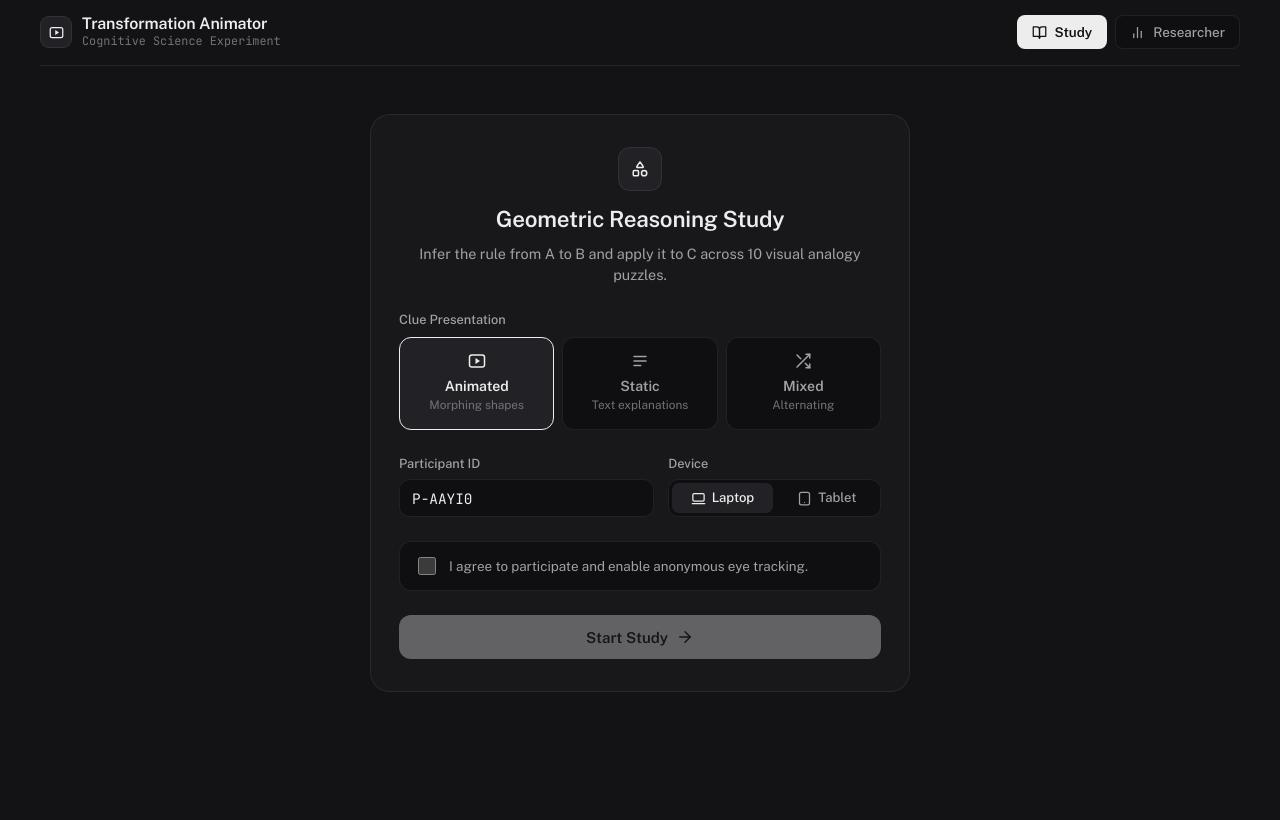
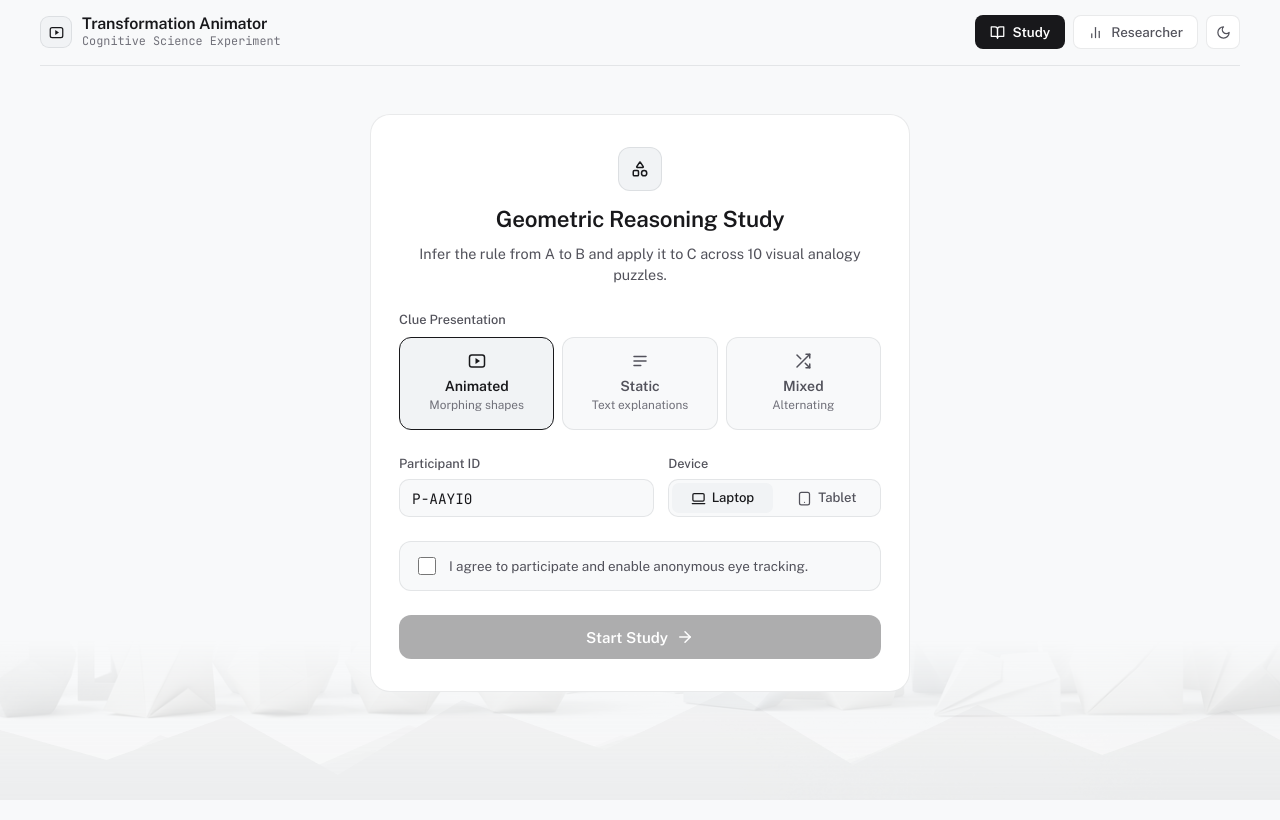
Before and after one commit to poorvithdevang861/transformationhci, a React (Vite) app: page / in a window 1280 px wide. Built offline with nearby package versions, Linux system fonts and the light colour scheme.

Commit message:
fixed the light theme

```diff
--- a/src/App.tsx
+++ b/src/App.tsx
@@ -1,7 +1,21 @@
-import React, { useState } from 'react';
+import React, { useState, useEffect } from 'react';
 import { Header, AppView } from './components/common/Header';
+import { BottomCutout } from './components/common/BottomCutout';
 import { StudyContainer } from './features/study/StudyContainer';
 import { ResearcherDashboard } from './features/researcher/ResearcherDashboard';
+
+type Theme = 'dark' | 'light';
+
+const getInitialTheme = (): Theme => {
+  if (typeof window !== 'undefined') {
+    const saved = localStorage.getItem('ta-theme') as Theme | null;
+    if (saved === 'light' || saved === 'dark') return saved;
+    if (window.matchMedia && window.matchMedia('(prefers-color-scheme: light)').matches) {
+      return 'light';
+    }
+  }
+  return 'dark';
+};
 
 const getInitialView = (): AppView => {
   if (typeof window !== 'undefined') {
@@ -13,15 +27,35 @@ const getInitialView = (): AppView => {
 
 export const App: React.FC = () => {
   const [currentView, setCurrentView] = useState<AppView>(getInitialView);
+  const [theme, setTheme] = useState<Theme>(getInitialTheme);
+
+  useEffect(() => {
+    document.documentElement.setAttribute('data-theme', theme);
+    document.documentElement.style.colorScheme = theme;
+    localStorage.setItem('ta-theme', theme);
+  }, [theme]);
+
+  const handleToggleTheme = () => {
+    setTheme(prev => (prev === 'dark' ? 'light' : 'dark'));
+  };
 
   return (
-    <div className="shell" style={{ minHeight: '100vh', display: 'flex', flexDirection: 'column' }}>
-      <Header currentView={currentView} onNavigate={setCurrentView} />
+    <>
+      <div className="shell" style={{ minHeight: '100vh', display: 'flex', flexDirection: 'column', position: 'relative', zIndex: 1 }}>
+        <Header
+          currentView={currentView}
+          onNavigate={setCurrentView}
+          theme={theme}
+          onToggleTheme={handleToggleTheme}
+        />
 
-      <main style={{ flex: 1 }}>
-        {currentView === 'study' && <StudyContainer onNavigate={setCurrentView} />}
-        {currentView === 'researcher' && <ResearcherDashboard />}
-      </main>
-    </div>
+        <main style={{ flex: 1 }}>
+          {currentView === 'study' && <StudyContainer onNavigate={setCurrentView} />}
+          {currentView === 'researcher' && <ResearcherDashboard />}
+        </main>
+      </div>
+
+      <BottomCutout />
+    </>
   );
 };
--- /dev/null
+++ b/src/components/common/BottomCutout.tsx
@@ -0,0 +1,63 @@
+import React from 'react';
+
+export const BottomCutout: React.FC = () => {
+  return (
+    <div
+      className="bottom-cutout"
+      aria-hidden="true"
+      style={{
+        position: 'fixed',
+        bottom: 0,
+        left: 0,
+        right: 0,
+        height: '160px',
+        pointerEvents: 'none',
+        zIndex: 0,
+        userSelect: 'none',
+        overflow: 'hidden',
+        WebkitMaskImage: 'linear-gradient(to top, rgba(0,0,0,0.85) 0%, rgba(0,0,0,0.4) 65%, transparent 100%)',
+        maskImage: 'linear-gradient(to top, rgba(0,0,0,0.85) 0%, rgba(0,0,0,0.4) 65%, transparent 100%)',
+      }}
+    >
+      {/* Photo cutout image */}
+      <img
+        src="/img/bottom-cutout.jpg"
+        alt=""
+        style={{
+          position: 'absolute',
+          bottom: 0,
+          left: '50%',
+          transform: 'translateX(-50%)',
+          width: '100%',
+          maxWidth: '1600px',
+          height: '100%',
+          objectFit: 'cover',
+          objectPosition: 'center bottom',
+          opacity: 'var(--cutout-opacity, 0.16)',
+          filter: 'var(--cutout-filter, contrast(1.15) brightness(0.9))',
+          mixBlendMode: 'var(--cutout-blend, normal)' as React.CSSProperties['mixBlendMode'],
+          transition: 'opacity 0.25s ease, filter 0.25s ease',
+        }}
+      />
+
+      {/* Subtle architectural faceted origami vector overlay */}
+      <svg
+        viewBox="0 0 1440 160"
+        preserveAspectRatio="none"
+        style={{
+          position: 'absolute',
+          bottom: 0,
+          left: 0,
+          width: '100%',
+          height: '100%',
+          opacity: 'var(--cutout-svg-opacity, 0.08)',
+          fill: 'var(--ink)',
+        }}
+      >
+        <polygon points="0,160 0,90 120,120 260,75 380,135 520,60 680,110 820,50 960,125 1100,65 1240,115 1380,70 1440,100 1440,160" />
+        <polygon points="60,160 180,95 320,140 460,85 600,130 760,80 900,145 1040,90 1200,135 1340,80 1440,120 1440,160" opacity="0.6" />
+        <polygon points="0,160 140,125 280,150 420,110 560,145 700,95 860,140 1020,105 1160,150 1300,100 1440,140 1440,160" opacity="0.3" />
+      </svg>
+    </div>
+  );
+};
--- a/src/components/common/Header.tsx
+++ b/src/components/common/Header.tsx
@@ -7,9 +7,17 @@ interface HeaderProps {
   currentView: AppView;
   onNavigate: (view: AppView) => void;
   statusChip?: React.ReactNode;
+  theme: 'dark' | 'light';
+  onToggleTheme: () => void;
 }
 
-export const Header: React.FC<HeaderProps> = ({ currentView, onNavigate, statusChip }) => {
+export const Header: React.FC<HeaderProps> = ({
+  currentView,
+  onNavigate,
+  statusChip,
+  theme,
+  onToggleTheme
+}) => {
   return (
     <header
       className="edge app-header"
@@ -84,6 +92,16 @@ export const Header: React.FC<HeaderProps> = ({ currentView, onNavigate, statusC
           <Icon name="i-chart" size="sm" />
           <span>Researcher</span>
         </button>
+        <button
+          type="button"
+          className="ibtn tb"
+          onClick={onToggleTheme}
+          title={theme === 'dark' ? 'Switch to light mode' : 'Switch to dark mode'}
+          aria-label={theme === 'dark' ? 'Switch to light mode' : 'Switch to dark mode'}
+          style={{ width: '34px', height: '34px', padding: 0, borderRadius: '8px', justifyContent: 'center' }}
+        >
+          <Icon name={theme === 'dark' ? 'i-sun' : 'i-moon'} size="sm" />
+        </button>
       </div>
     </header>
   );
--- a/src/components/common/SvgSprite.tsx
+++ b/src/components/common/SvgSprite.tsx
@@ -152,6 +152,20 @@ export const SvgSprite: React.FC = () => {
       <symbol id="i-sparkles" viewBox="0 0 24 24">
         <path d="m12 3-1.9 5.8a2 2 0 0 1-1.3 1.3L3 12l5.8 1.9a2 2 0 0 1 1.3 1.3L12 21l1.9-5.8a2 2 0 0 1 1.3-1.3L21 12l-5.8-1.9a2 2 0 0 1-1.3-1.3Z" fill="none" stroke="currentColor" strokeWidth="2" strokeLinecap="round" strokeLinejoin="round" />
       </symbol>
+      <symbol id="i-sun" viewBox="0 0 24 24">
+        <circle cx="12" cy="12" r="4" fill="none" stroke="currentColor" strokeWidth="2" strokeLinecap="round" strokeLinejoin="round" />
+        <path d="M12 2v2" fill="none" stroke="currentColor" strokeWidth="2" strokeLinecap="round" strokeLinejoin="round" />
+        <path d="M12 20v2" fill="none" stroke="currentColor" strokeWidth="2" strokeLinecap="round" strokeLinejoin="round" />
+        <path d="m4.93 4.93 1.41 1.41" fill="none" stroke="currentColor" strokeWidth="2" strokeLinecap="round" strokeLinejoin="round" />
+        <path d="m17.66 17.66 1.41 1.41" fill="none" stroke="currentColor" strokeWidth="2" strokeLinecap="round" strokeLinejoin="round" />
+        <path d="M2 12h2" fill="none" stroke="currentColor" strokeWidth="2" strokeLinecap="round" strokeLinejoin="round" />
+        <path d="M20 12h2" fill="none" stroke="currentColor" strokeWidth="2" strokeLinecap="round" strokeLinejoin="round" />
+        <path d="m6.34 17.66-1.41 1.41" fill="none" stroke="currentColor" strokeWidth="2" strokeLinecap="round" strokeLinejoin="round" />
+        <path d="m19.07 4.93-1.41 1.41" fill="none" stroke="currentColor" strokeWidth="2" strokeLinecap="round" strokeLinejoin="round" />
+      </symbol>
+      <symbol id="i-moon" viewBox="0 0 24 24">
+        <path d="M12 3a6 6 0 0 0 9 9 9 9 0 1 1-9-9Z" fill="none" stroke="currentColor" strokeWidth="2" strokeLinecap="round" strokeLinejoin="round" />
+      </symbol>
     </svg>
   );
 };
--- a/src/styles/base.css
+++ b/src/styles/base.css
@@ -3,12 +3,13 @@
    Theme: Calibrated Laboratory Dark (Graphite Ramp, High Contrast, Quiet Chrome)
    ========================================================================== */
 
-:root {
+:root,
+[data-theme="dark"] {
   padding-top: env(safe-area-inset-top, 0px);
   padding-bottom: env(safe-area-inset-bottom, 0px);
   color-scheme: dark;
 
-  /* Graphite neutral ramp */
+  /* Graphite neutral ramp (Dark mode) */
   --bg: #131315;
   --panel: #18181b;
   --raised: #222226;
@@ -33,6 +34,15 @@
   --hint: #f59e0b;
   --hint-soft: #231c10;
 
+  /* Primary button tokens */
+  --primary-bg: #ededed;
+  --primary-ink: #111113;
+  --primary-bg-hover: #ffffff;
+  --primary-ink-hover: #000000;
+
+  /* Modals / Dialogs */
+  --backdrop: rgba(8, 8, 10, 0.75);
+
   /* Shadows and hairlines */
   --edge: rgba(255, 255, 255, 0.05);
   --shadow: 0 16px 36px -18px rgba(0, 0, 0, 0.6);
@@ -49,6 +59,64 @@
 
   /* Sprite sheet filter for dark canvas */
   --sheet-filter: invert(0.92) hue-rotate(180deg) sepia(0.06);
+
+  /* Bottom cutout decoration tokens */
+  --cutout-opacity: 0.16;
+  --cutout-filter: invert(0.92) contrast(1.15) brightness(0.85);
+  --cutout-blend: screen;
+  --cutout-svg-opacity: 0.07;
+}
+
+[data-theme="light"] {
+  color-scheme: light;
+
+  /* Graphite neutral ramp (Light mode) */
+  --bg: #f8f9fa;
+  --panel: #ffffff;
+  --raised: #f1f3f5;
+  --sunken: #f8f9fa;
+  --track: #e9ecef;
+  --chip: #e2e8f0;
+  --line: rgba(15, 23, 42, 0.09);
+  --line-strong: rgba(15, 23, 42, 0.18);
+
+  /* Typography roles (Light - high contrast WCAG AAA) */
+  --ink: #18181b;
+  --muted: #52525b;
+  --faint: #71717a;
+
+  /* Restrained accent */
+  --accent: #4f46e5;
+  --accent-ink: #ffffff;
+
+  /* Semantic markers */
+  --ok: #16a34a;
+  --bad: #dc2626;
+  --hint: #d97706;
+  --hint-soft: #fef3c7;
+
+  /* Primary button tokens */
+  --primary-bg: #18181b;
+  --primary-ink: #ffffff;
+  --primary-bg-hover: #000000;
+  --primary-ink-hover: #ffffff;
+
+  /* Modals / Dialogs */
+  --backdrop: rgba(15, 23, 42, 0.45);
+
+  /* Shadows and hairlines */
+  --edge: rgba(0, 0, 0, 0.04);
+  --shadow: 0 12px 28px -12px rgba(0, 0, 0, 0.12), 0 2px 4px rgba(0, 0, 0, 0.04);
+  --shadow-sm: 0 1px 2px rgba(0, 0, 0, 0.06), 0 0 0 1px rgba(0, 0, 0, 0.04);
+
+  /* Sprite sheet filter for light canvas: none */
+  --sheet-filter: none;
+
+  /* Bottom cutout decoration tokens */
+  --cutout-opacity: 0.22;
+  --cutout-filter: contrast(1.1) brightness(0.95);
+  --cutout-blend: multiply;
+  --cutout-svg-opacity: 0.05;
 }
 
 html {
@@ -210,8 +278,8 @@ button {
 }
 
 .ibtn.primary {
-  background: var(--ink);
-  color: #111113;
+  background: var(--primary-bg);
+  color: var(--primary-ink);
   font-weight: 600;
   border: 1px solid transparent;
   padding: 0 16px;
@@ -219,13 +287,13 @@ button {
 }
 
 .ibtn.primary:hover:not(:disabled) {
-  background: #ffffff;
-  color: #000000;
+  background: var(--primary-bg-hover);
+  color: var(--primary-ink-hover);
 }
 
 .ibtn.tb {
   border: 1px solid var(--line);
-  background: var(--sunken);
+  background: var(--panel);
   padding: 0 14px;
   font-size: 0.84rem;
   font-weight: 500;
@@ -239,14 +307,14 @@ button {
 
 .ibtn.primary.tb {
   border: 1px solid transparent;
-  background: var(--ink);
-  color: #111113;
+  background: var(--primary-bg);
+  color: var(--primary-ink);
   font-weight: 600;
 }
 
 .ibtn.primary.tb:hover:not(:disabled) {
-  background: #ffffff;
-  color: #000000;
+  background: var(--primary-bg-hover);
+  color: var(--primary-ink-hover);
 }
 
 .ibtn.danger,
@@ -539,7 +607,7 @@ dialog {
 }
 
 dialog::backdrop {
-  background: rgba(8, 8, 10, 0.75);
+  background: var(--backdrop);
   backdrop-filter: blur(4px);
 }
 
--- a/src/styles/researcher.css
+++ b/src/styles/researcher.css
@@ -272,7 +272,7 @@ dialog.heat-dlg {
 }
 
 dialog.heat-dlg::backdrop {
-  background: rgba(8, 8, 10, 0.75);
+  background: var(--backdrop);
   backdrop-filter: blur(4px);
 }
 
--- a/src/styles/study.css
+++ b/src/styles/study.css
@@ -481,10 +481,15 @@
 
 .ibtn.hintgo {
   height: 36px;
-  background: var(--ink);
-  color: #111113;
+  background: var(--primary-bg);
+  color: var(--primary-ink);
   padding: 0 14px;
   font-weight: 600;
+}
+
+.ibtn.hintgo:hover:not(:disabled) {
+  background: var(--primary-bg-hover);
+  color: var(--primary-ink-hover);
 }
 
 .hint-live {
@@ -660,9 +665,9 @@
 }
 
 .scale-row button[aria-checked="true"] {
-  background: var(--ink);
+  background: var(--primary-bg);
   border-color: transparent;
-  color: #111113;
+  color: var(--primary-ink);
   font-weight: 600;
 }
 
```
Also changed, not shown: public/img/bottom-cutout.jpg (added).
